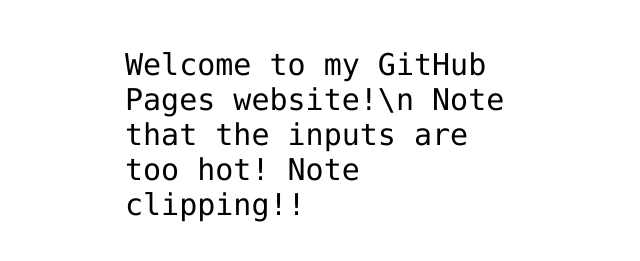
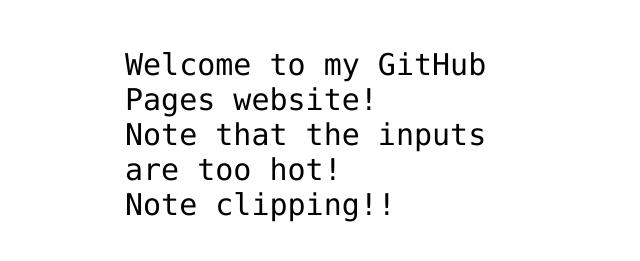
Before and after one commit to dave-of-eves/dave-of-eves.github.io, a plain HTML site: page index.html in a window 1280 px wide. Shown: the part 341-602 px from the top of the page, without its empty margins (315-955 px from the left). Drawn offline with Linux system fonts and the light colour scheme.

Commit message:
Update index.html

```diff
--- a/index.html
+++ b/index.html
@@ -12,7 +12,7 @@
 <img src="https://octodex.github.com/images/daftpunktocat-thomas.gif" id="octocat" alt="octocat-gif" />
 
 <!-- Change this code here by copy and pasting your template on line 15 -->
-<p>Welcome to my GitHub Pages website!\n Note that the inputs are too hot!  Note clipping!!</p>
+<p>Welcome to my GitHub Pages website!<br />  Note that the inputs are too hot! <br /> Note clipping!!</p>
 
 </body>
 </html>
```
